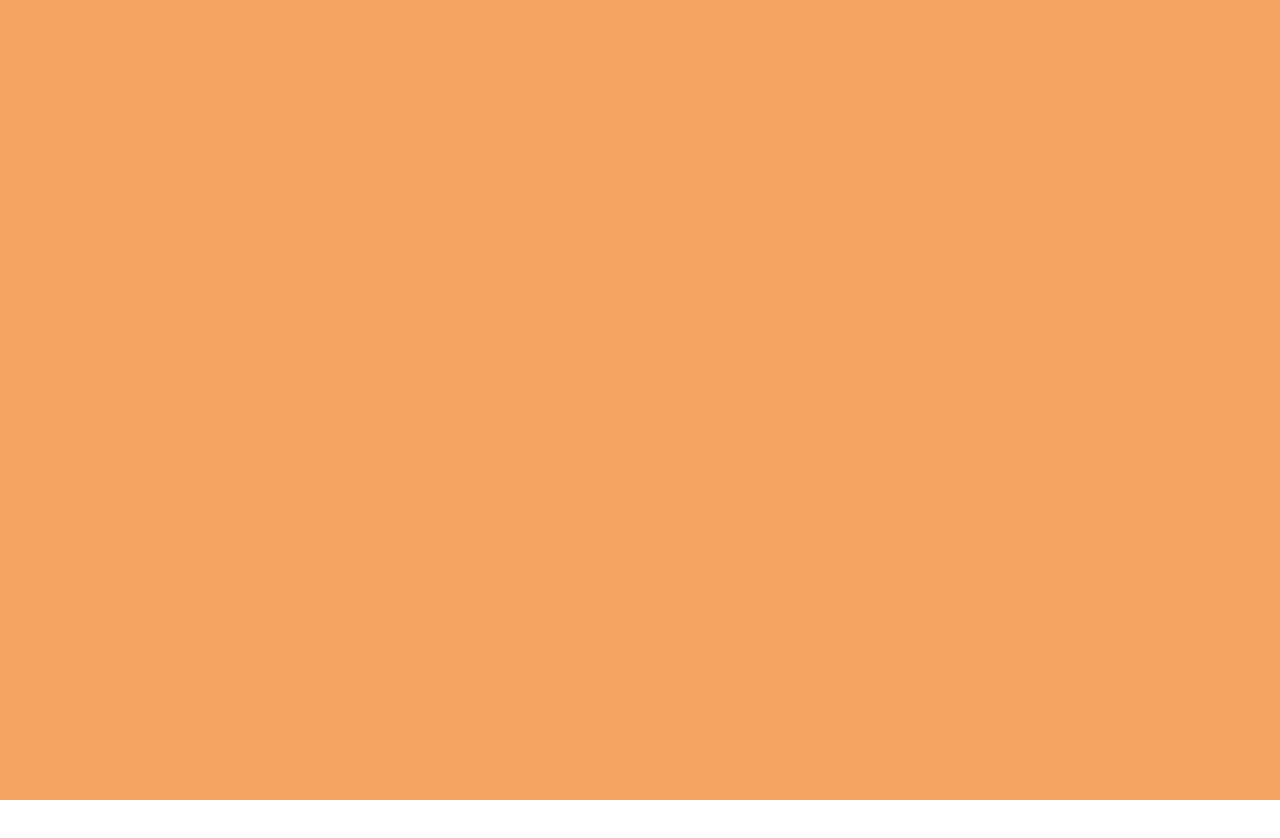
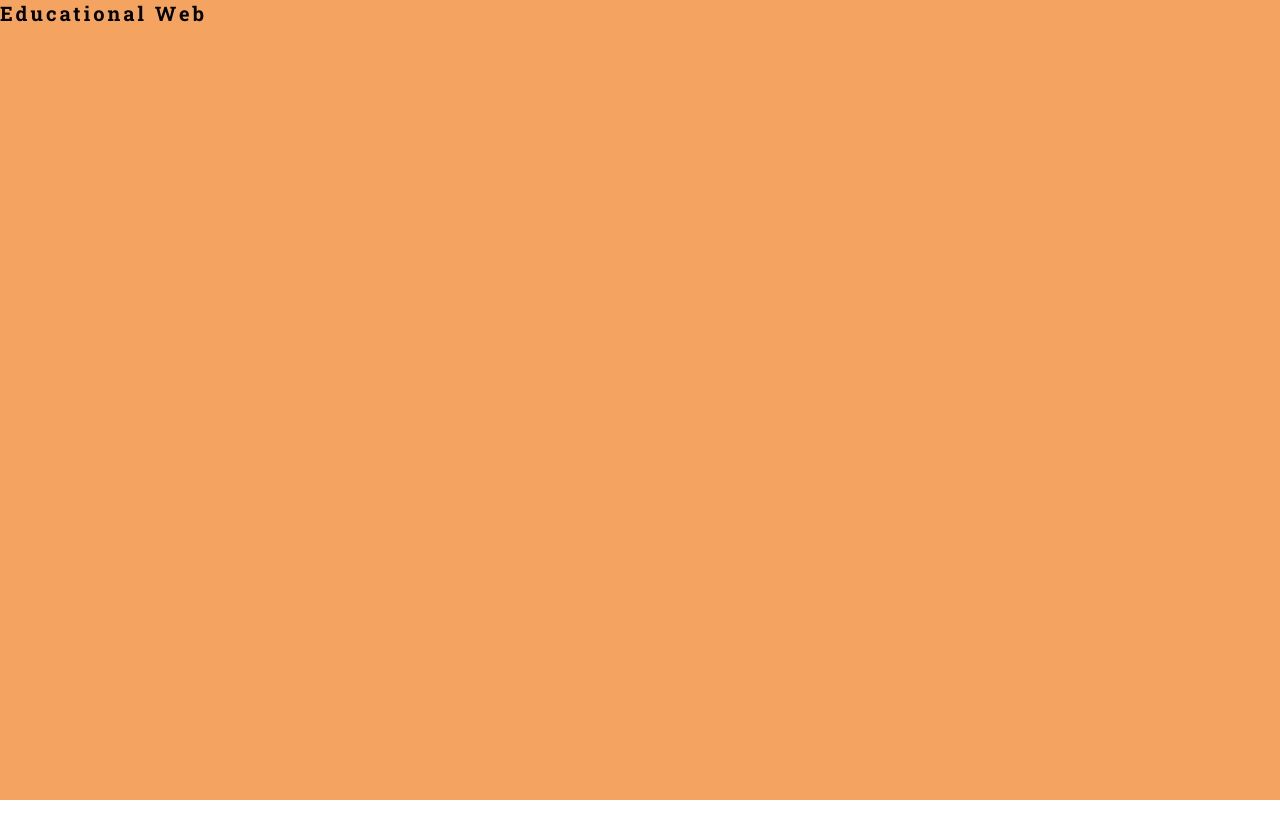
Before and after one commit to Pro-File/Concept-Engineering-Design, a plain HTML site: page index.html in a window 1280 px wide. Shown: the top 838 px of the page. Drawn offline with Linux system fonts and the light colour scheme; a web font is replaced by a local one.

Commit message:
Done with Initialization

```diff
--- a/index.html
+++ b/index.html
@@ -10,7 +10,9 @@
 </head>
 <body>
     <div class="container">
-        <div class="page-1"></div>
+        <div class="page-1">
+            <h1>Educational Web</h1>
+        </div>
     </div>
 </body>
 </html>
--- a/index.js
+++ b/index.js
@@ -0,0 +1 @@
+console.log("Check..");
--- a/style.css
+++ b/style.css
@@ -34,3 +34,7 @@ html{
     grid-template-areas: ". main-page ."; */
     background: sandybrown;
 }
+.page-1>h1{
+    font-family: var(--heading-font);
+    letter-spacing: 3px;
+}
```
